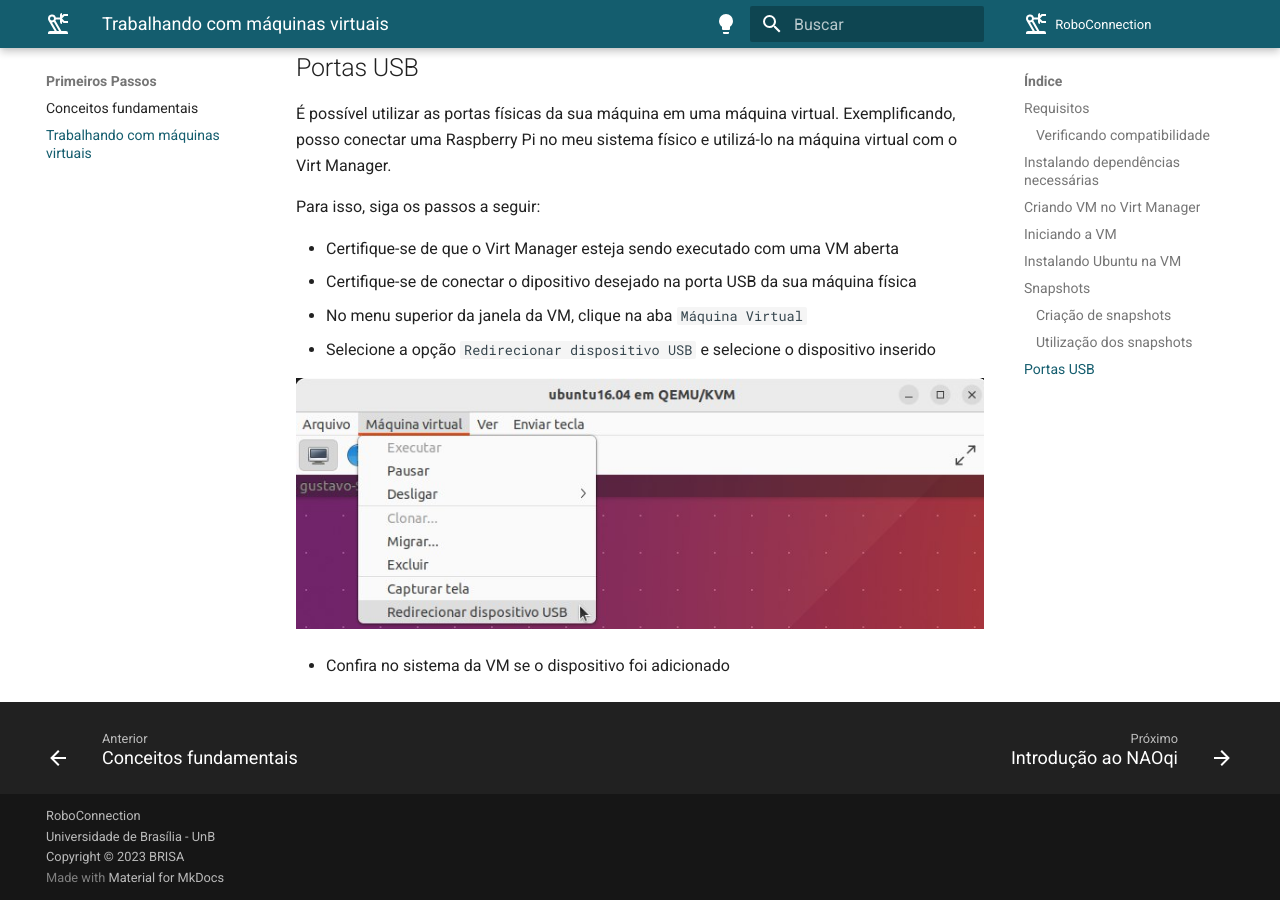
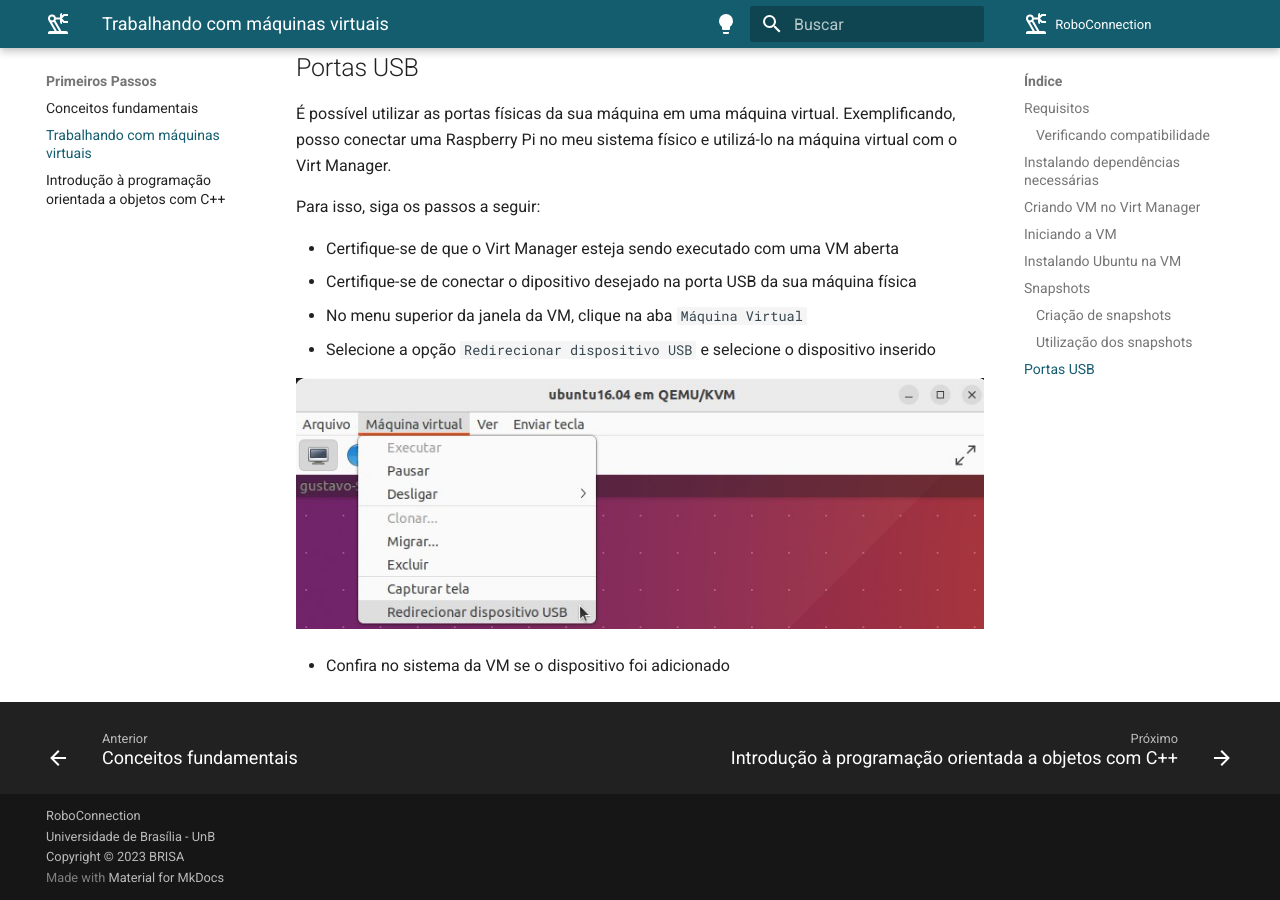
Before and after one commit to ResidenciaTICBrisa/03_Robotica, an MkDocs documentation site: the page built from docs/Instruções/Maquina_Virtual.md, in a window 1280 px wide and 900 px high, scrolled down 7717 px. Built offline with MkDocs 1.6.1 and Material for MkDocs 9.7.7, drawn with Linux system fonts in a browser that asks for light colours; comment, search, counter and statistics services are not loaded.

Commit message:
Adição do guia de POO no mkdocs.yml

```diff
--- a/mkdocs.yml
+++ b/mkdocs.yml
@@ -80,6 +80,7 @@ nav:
   - Primeiros Passos:
     - Conceitos fundamentais: Instruções/Conceitos_Gerais.md
     - Trabalhando com máquinas virtuais: Instruções/Maquina_Virtual.md
+    - Introdução à programação orientada a objetos com C++: Instruções/Guia_POO.md
   - Trabalhando com o v4:
     - Introdução ao NAOqi: Instruções/NAOqi-overview_v4.md
     - Máquina Virtual e scripts de instalação (v4): vms/ubuntu-14/how-to-use.md
```
